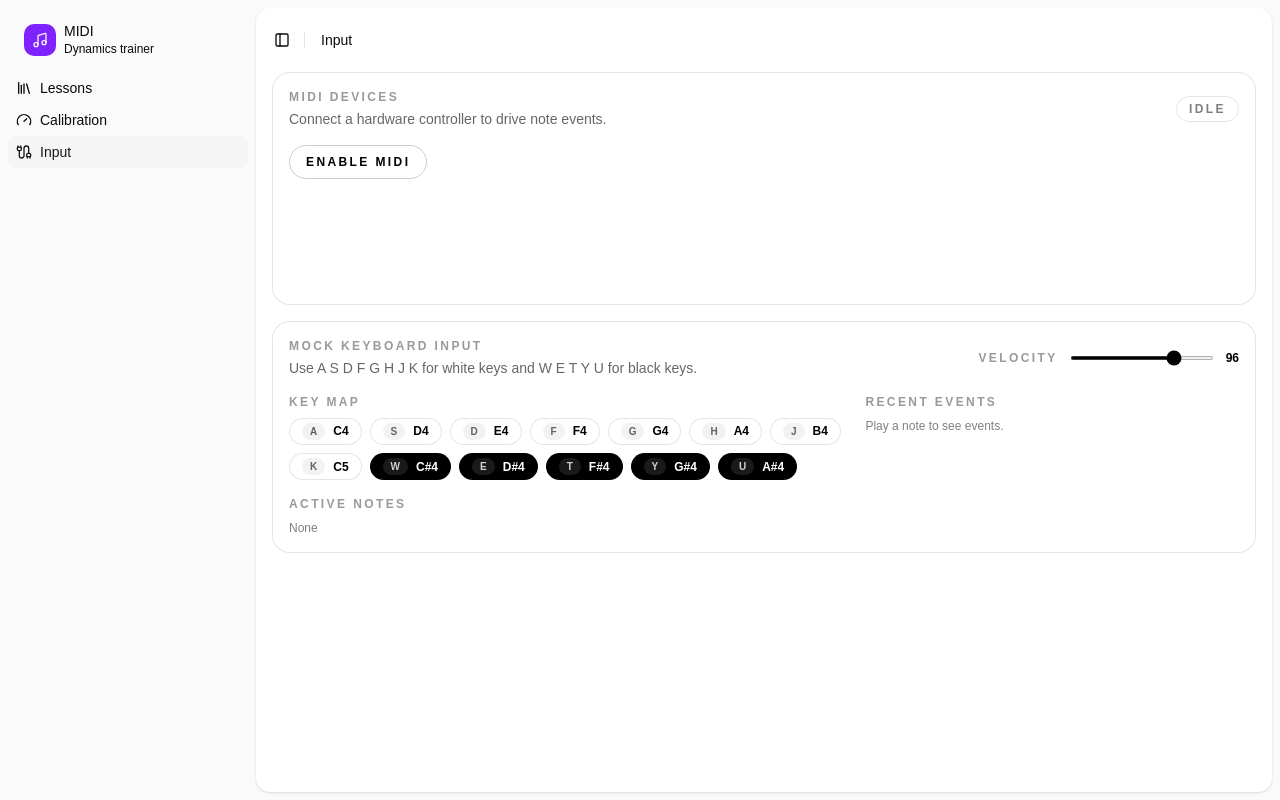
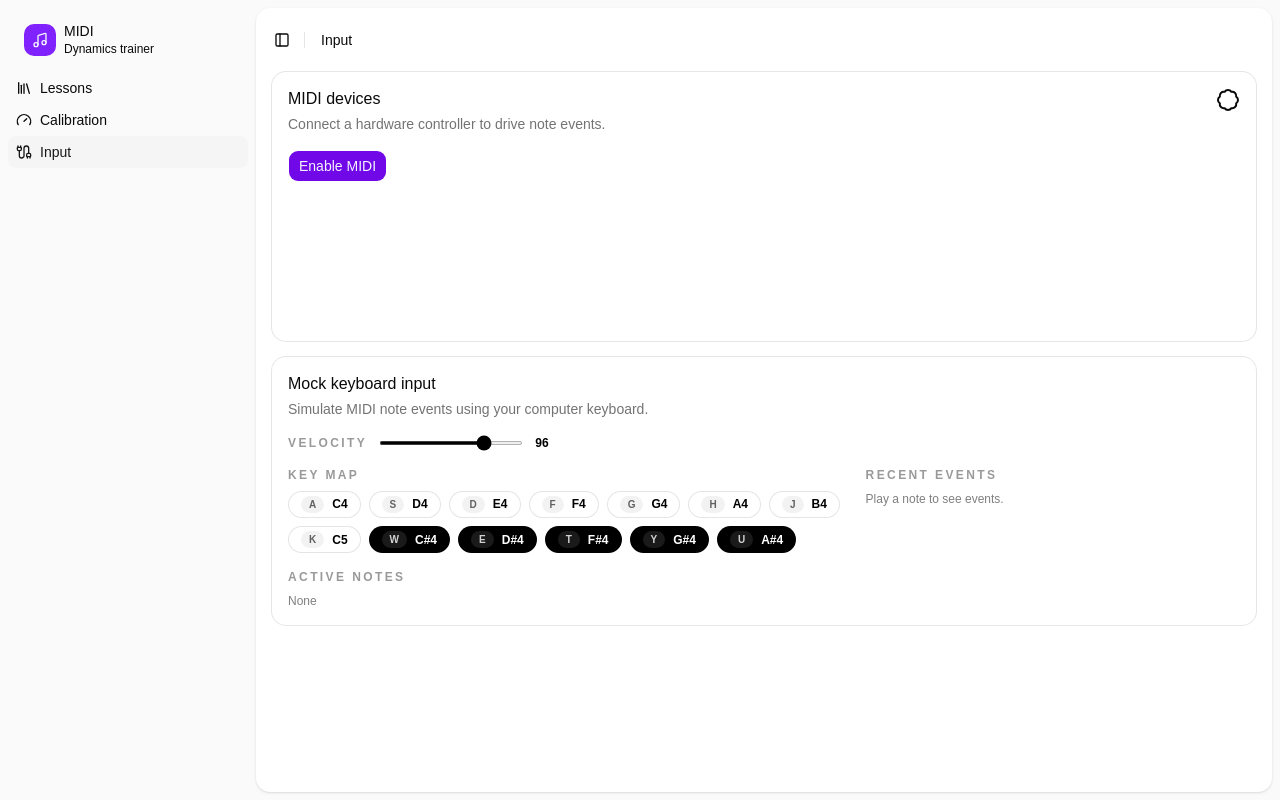
Before and after one commit to ChintanAcharya/dynamikey, a React (Vite) app: page /input in a window 1280 px wide. Built offline with nearby package versions, Linux system fonts and the light colour scheme.

Commit message:
Move input containers to card

```diff
--- a/src/features/input/MockKeyboardInput.tsx
+++ b/src/features/input/MockKeyboardInput.tsx
@@ -1,6 +1,13 @@
 import { useMemo } from 'react';
 import { formatMidiNote } from './noteUtils';
 import { KEY_LAYOUT, useInputRuntime } from './InputRuntimeContext';
+import {
+  Card,
+  CardContent,
+  CardDescription,
+  CardHeader,
+  CardTitle,
+} from '@/components/ui/card';
 
 type KeyMapping = {
   key: string;
@@ -19,6 +26,7 @@ const MAX_VELOCITY = 127;
 function MockKeyboardInput() {
   const { activeNotes, recentMockEvents, setVelocity, velocity } =
     useInputRuntime();
+
   const groupedKeys = useMemo(() => {
     const white: KeyMapping[] = [];
     const black: KeyMapping[] = [];
@@ -33,16 +41,15 @@ function MockKeyboardInput() {
   }, []);
 
   return (
-    <div className="rounded-2xl border border-black/10 bg-white p-4">
-      <div className="flex flex-wrap items-center justify-between gap-4">
+    <Card>
+      <CardHeader>
+        <CardTitle>Mock keyboard input</CardTitle>
+        <CardDescription>
+          Simulate MIDI note events using your computer keyboard.
+        </CardDescription>
+      </CardHeader>
+      <CardContent>
         <div>
-          <div className="text-xs font-semibold uppercase tracking-[0.2em] text-black/40">
-            Mock keyboard input
-          </div>
-          <p className="mt-1 text-sm text-black/60">
-            Use A S D F G H J K for white keys and W E T Y U for black keys.
-          </p>
-        </div>
           <div className="flex items-center gap-3">
             <span className="text-xs font-semibold uppercase tracking-[0.2em] text-black/40">
               Velocity
@@ -141,7 +148,8 @@ function MockKeyboardInput() {
             </div>
           </div>
         </div>
-    </div>
+      </CardContent>
+    </Card>
   );
 }
 
--- a/src/features/input/WebMidiInput.tsx
+++ b/src/features/input/WebMidiInput.tsx
@@ -1,4 +1,15 @@
+import {
+  Card,
+  CardAction,
+  CardContent,
+  CardDescription,
+  CardHeader,
+  CardTitle,
+} from '@/components/ui/card';
+
 import { useInputRuntime } from './InputRuntimeContext';
+import { Badge } from 'lucide-react';
+import { Button } from '@/components/ui/button';
 
 /**
  * Render controls for connecting and selecting Web MIDI devices.
@@ -16,31 +27,27 @@ function WebMidiInput() {
   } = useInputRuntime();
 
   return (
-    <div className="rounded-2xl border border-black/10 bg-white p-4">
-      <div className="flex flex-wrap items-center justify-between gap-3">
-        <div>
-          <div className="text-xs font-semibold uppercase tracking-[0.2em] text-black/40">
-            MIDI devices
-          </div>
-          <p className="mt-1 text-sm text-black/60">
+    <Card>
+      <CardHeader>
+        <CardTitle>MIDI devices</CardTitle>
+        <CardDescription>
           Connect a hardware controller to drive note events.
-          </p>
-        </div>
-        <span className="rounded-full border border-black/10 px-3 py-1 text-xs font-semibold uppercase tracking-[0.2em] text-black/50">
-          {statusLabel}
-        </span>
-      </div>
-
+        </CardDescription>
+        <CardAction>
+          {/* TODO: fix this */}
+          <Badge>{statusLabel}</Badge>
+        </CardAction>
+      </CardHeader>
+      <CardContent>
         {status !== 'ready' && (
-        <button
+          <Button
             type="button"
             onClick={() => {
               void requestMidiAccess();
             }}
-          className="mt-4 rounded-full border border-black/20 px-4 py-2 text-xs font-semibold uppercase tracking-[0.2em] text-black transition hover:border-black/40"
           >
             Enable MIDI
-        </button>
+          </Button>
         )}
 
         {error && (
@@ -70,7 +77,8 @@ function WebMidiInput() {
             </select>
           </div>
         )}
-    </div>
+      </CardContent>
+    </Card>
   );
 }
 
```
Lines whose indentation alone changed are shown as unchanged.
